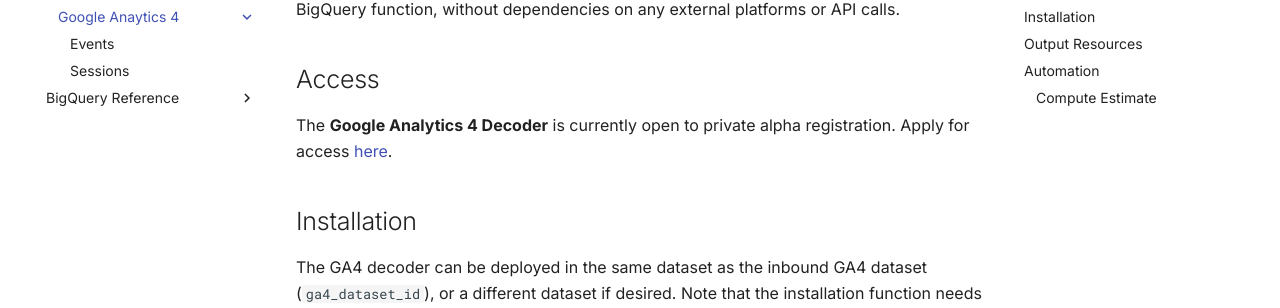
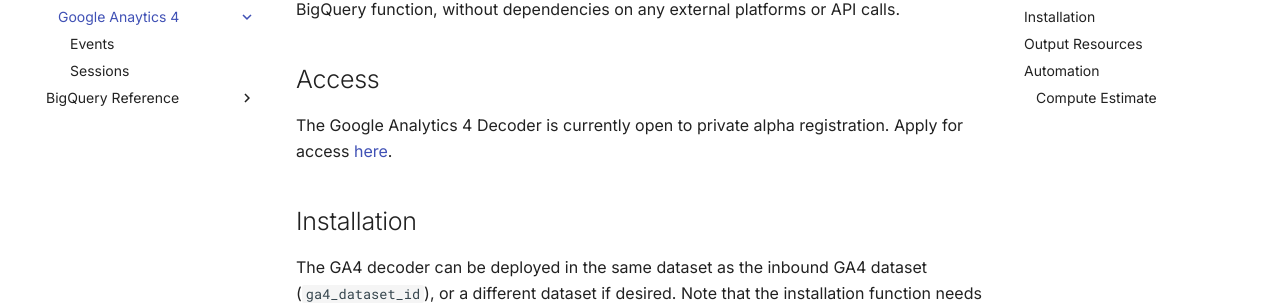
Before and after one commit to decode-data/decode-data.github.io, an MkDocs documentation site: the page built from docs/ga4/index.md, in a window 1280 px wide and 900 px high, scrolled down 305 px. Shown: the part 145-453 px from the top of the window. Built offline with MkDocs 1.6.1 and Material for MkDocs 9.7.7, drawn with Linux system fonts in a browser that asks for light colours.

Commit message:
updated copy

```diff
--- a/docs/ga4/index.md
+++ b/docs/ga4/index.md
@@ -5,7 +5,7 @@
 It can be installed by permitted users on registered datasets by executing a single BigQuery function, without dependencies on any external platforms or API calls.
 
 ## Access
-The <b>Google Analytics 4 Decoder</b> is currently open to private alpha registration.
+The Google Analytics 4 Decoder is currently open to private alpha registration.
 Apply for access <a href="https://docs.google.com/forms/d/e/1FAIpQLSf1LVjV2PAVxOqnQMZrg43XMRwblpHPaooGGX2eCJ1Or52qwg/viewform?usp=sf_link" target="_blank">here</a>.
 
 ## Installation
```
